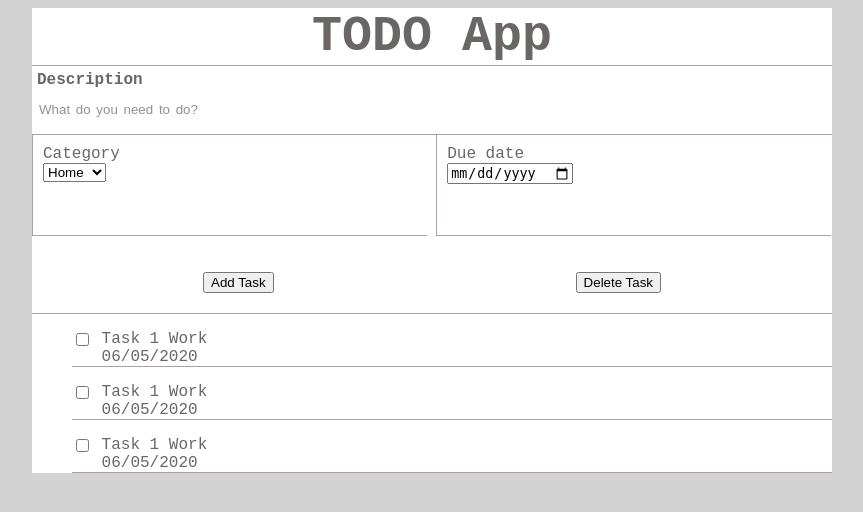
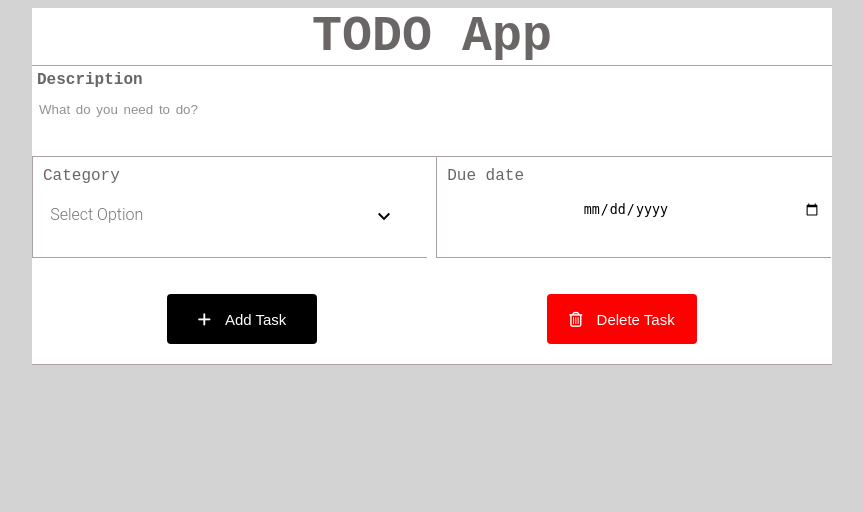
Before and after one commit to bhavuk-khanna/todolist, a Node server app: page / in a window 1280 px wide. Shown: the top 512 px of the page, without its empty margins (208-1071 px from the left). Run offline with Node 20, Linux system fonts and the light colour scheme; data that the repository does not hold is empty; some libraries are stand-ins or nearby versions.

Commit message:
made visual changes

```diff
--- /dev/null
+++ b/assets/CSS/custom-select.css
@@ -0,0 +1,104 @@
+/* ///  DECORATION CSS ///  */
+/* .cont_select_center {
+    position: absolute;
+    left: 50%;
+    top: 50%;
+    margin-top: -30px;
+    margin-left: -150px;
+  } */
+
+  .cont_heg_50 {
+    position: absolute;
+    height: 50%;
+    left: 0;
+    top: 0;
+    width: 100%;
+    background-color: #fd7b52;
+  }
+
+  /* ///  END DECORATION CSS  ///  */
+  .icon_select_mate {
+    position: absolute;
+    top: 20px;
+    right: 2%;
+    font-size: 16px;
+    height: 22px;
+    transition: all 275ms;
+  }
+
+  .select_mate {
+    position: relative;
+    float: left;
+    min-width: 300px;
+    width: 360px;
+    min-height: 70px;
+    font-family: 'Roboto';
+    color: #777;
+    font-weight: 300;
+    background-color: #fff;
+    /* box-shadow: 1px 2px 10px -2px rgba(0, 0, 0, 0.3); */
+    border-radius: 3px;
+    transition: all 375ms ease-in-out;
+    /* Oculto el elemento select */
+  }
+  .select_mate select {
+    position: absolute;
+    overflow: hidden;
+    height: 0px;
+    opacity: 0;
+  }
+
+  .cont_list_select_mate {
+    position: relative;
+    float: left;
+    width: 100%;
+  }
+
+  .cont_select_int {
+    position: absolute;
+    left: 0px;
+    top: 0px;
+    z-index: 999;
+    overflow: hidden;
+    height: 0px;
+    width: 100%;
+    background-color: #fff;
+    padding: 0px;
+    margin-bottom: 0px;
+    margin-top: 0px;
+    border-radius: 0px 0px 3px 3px;
+    box-shadow: 1px 4px 10px -2px rgba(0, 0, 0, 0.2);
+    transition: all 375ms ease-in-out;
+  }
+  .cont_select_int li {
+    position: relative;
+    float: left;
+    width: 96%;
+    border-bottom: 1px solid #E0E0E0;
+    background-color: #F5F5F5;
+    list-style-type: none;
+    padding: 10px 2%;
+    margin: 0px;
+    transition: all 275ms ease-in-out;
+    display: block;
+    cursor: pointer;
+  }
+  .cont_select_int li:last-child {
+    border-radius: 3px;
+    border-bottom: 0px;
+  }
+  .cont_select_int li:hover {
+    background-color: #EEEEEE;
+  }
+  .cont_select_int .active {
+    background-color: #EEEEEE;
+  }
+
+  /* etiqueta <p> con la opcion selecionada  */
+  .selecionado_opcion {
+    padding: 20px 2%;
+    width: 96%;
+    display: block;
+    margin: 0px;
+    cursor: pointer;
+  }
--- a/assets/CSS/style.css
+++ b/assets/CSS/style.css
@@ -20,6 +20,7 @@ body{
 }
 
 .descrip-cntnr{
+    height: 80px;
     padding: 5px;
 }
 .desc-heading{
@@ -50,7 +51,12 @@ body{
 
 }
 
-
+.date-picker input{
+    height: 50px;
+    border: none;
+    text-align: center;
+    width: 100%;
+}
 .button-cntnr{
     padding: 20px;
     display: flex;
@@ -65,21 +71,136 @@ body{
     margin-bottom: 1em;
 }
 li input{
-    vertical-align: top;
     display: inline-block;
 }
-label{
+.label-cntnr-cntnr{
+    width: 90%;
     display: inline-block;
 }
+.label-cntnr{
+
+    /* display: inline-block; */
+    display: flex;
+    justify-content: space-between;
+    margin-left: 20px;
+    vertical-align: top;
+}
+.task-details-cntnr{
+
+    display: flex;
+    justify-content: space-around;
+}
+.desc-date-cntnr{
+    display: inline-block;
+
+}
 .task-desc{
-    display: inline-block;
+    font-weight: bold;
+    font-size: 20px;
+    /* display: inline-block; */
+    margin-bottom: 10px;
+
 }
 
 .task-category{
+    padding-top: 10px;
+    text-align: center;
     display: inline-block;
+
+    height: 30px;
+    width: 100px;
+    color: white;
+    border-radius: 2px;
+    font-size: 20px;
 }
-
+.home{
+    background-color: orange;
+}
+.work{
+    background-color: purple;
+}
+.school{
+    background-color: royalblue;
+}
+.task-date{
+    /* display: inline-block; */
+    margin-bottom: 10px;
+}
 
 .hidden{
     display: none;
 }
+
+
+.btn{
+    height: 50px;
+    width: 150px;
+    border: none;
+    color: white;
+    font-size: 15px;
+    border-radius: 4px;
+}
+
+.btn div{
+    margin-left: 10px;
+    display: inline-block;
+
+}
+
+#add-task-btn{
+    background-color: black;
+}
+
+#delete-task-btn{
+    background-color: red;
+}
+
+
+
+/*-------------Custom Checkboxes-----------*/
+
+li input {
+    padding: 0;
+    height: initial;
+    width: initial;
+    margin-bottom: 0;
+    display: none;
+    cursor: pointer;
+  }
+
+  li label {
+    position: relative;
+    cursor: pointer;
+
+  }
+
+  li label:before {
+    content:'';
+    -webkit-appearance: none;
+    background-color: transparent;
+    border: 2px solid #07090a;
+    box-shadow: 0 1px 2px rgba(0, 0, 0, 0.05), inset 0px -15px 10px -12px rgba(0, 0, 0, 0.05);
+    padding: 10px;
+    display: inline-block;
+    position: relative;
+    vertical-align: middle;
+    cursor: pointer;
+    margin-right: 5px;
+  }
+
+  li input:checked + label:after {
+    content: '';
+    display: block;
+    position: absolute;
+    top: 2px;
+    left: 9px;
+    width: 6px;
+    height: 14px;
+    border: solid #fff;
+    border-width: 0 2px 2px 0;
+    transform: rotate(45deg);
+  }
+
+  li input:checked + label:before {
+    background: #07090a;
+  }
--- /dev/null
+++ b/assets/javascript/custom-select.js
@@ -0,0 +1,105 @@
+window.onload = function(){
+    crear_select();
+  }
+
+  var Navegador_ = (window.navigator.userAgent||window.navigator.vendor||window.opera),
+          Firfx = /Firefox/i.test(Navegador_),
+          Mobile_ = /Android|webOS|iPhone|iPad|iPod|BlackBerry/i.test(Navegador_),
+      FirfoxMobile = (Firfx && Mobile_);
+
+  var li = new Array();
+  function crear_select(){
+  var div_cont_select = document.querySelectorAll("[data-mate-select='active']");
+  var select_ = '';
+  for (var e = 0; e < div_cont_select.length; e++) {
+  div_cont_select[e].setAttribute('data-indx-select',e);
+  div_cont_select[e].setAttribute('data-selec-open','false');
+  var ul_cont = document.querySelectorAll("[data-indx-select='"+e+"'] > .cont_list_select_mate > ul");
+   select_ = document.querySelectorAll("[data-indx-select='"+e+"'] >select")[0];
+   if (Mobile_ || FirfoxMobile) {
+  select_.addEventListener('change', function () {
+   _select_option(select_.selectedIndex,e);
+  });
+   }
+  var select_optiones = select_.options;
+  document.querySelectorAll("[data-indx-select='"+e+"']  > .selecionado_opcion ")[0].setAttribute('data-n-select',e);
+  document.querySelectorAll("[data-indx-select='"+e+"']  > .icon_select_mate ")[0].setAttribute('data-n-select',e);
+  for (var i = 0; i < select_optiones.length; i++) {
+  li[i] = document.createElement('li');
+  if (select_optiones[i].selected == true || select_.value == select_optiones[i].innerHTML ) {
+  li[i].className = 'active';
+  document.querySelector("[data-indx-select='"+e+"']  > .selecionado_opcion ").innerHTML = select_optiones[i].innerHTML;
+  };
+  li[i].setAttribute('data-index',i);
+  li[i].setAttribute('data-selec-index',e);
+  // funcion click al selecionar
+  li[i].addEventListener( 'click', function(){  _select_option(this.getAttribute('data-index'),this.getAttribute('data-selec-index')); });
+
+  li[i].innerHTML = select_optiones[i].innerHTML;
+  ul_cont[0].appendChild(li[i]);
+
+      }; // Fin For select_optiones
+    }; // fin for divs_cont_select
+  } // Fin Function
+
+
+
+  var cont_slc = 0;
+  function open_select(idx){
+  var idx1 =  idx.getAttribute('data-n-select');
+    var ul_cont_li = document.querySelectorAll("[data-indx-select='"+idx1+"'] .cont_select_int > li");
+  var hg = 0;
+  var slect_open = document.querySelectorAll("[data-indx-select='"+idx1+"']")[0].getAttribute('data-selec-open');
+  var slect_element_open = document.querySelectorAll("[data-indx-select='"+idx1+"'] select")[0];
+   if (Mobile_ || FirfoxMobile) {
+    if (window.document.createEvent) { // All
+    var evt = window.document.createEvent("MouseEvents");
+    evt.initMouseEvent("mousedown", false, true, window, 0, 0, 0, 0, 0, false, false, false, false, 0, null);
+      slect_element_open.dispatchEvent(evt);
+  } else if (slect_element_open.fireEvent) { // IE
+    slect_element_open.fireEvent("onmousedown");
+  }
+  }else {
+
+
+    for (var i = 0; i < ul_cont_li.length; i++) {
+  hg += ul_cont_li[i].offsetHeight;
+  };
+   if (slect_open == 'false') {
+   document.querySelectorAll("[data-indx-select='"+idx1+"']")[0].setAttribute('data-selec-open','true');
+   document.querySelectorAll("[data-indx-select='"+idx1+"'] > .cont_list_select_mate > ul")[0].style.height = hg+"px";
+   document.querySelectorAll("[data-indx-select='"+idx1+"'] > .icon_select_mate")[0].style.transform = 'rotate(180deg)';
+  }else{
+   document.querySelectorAll("[data-indx-select='"+idx1+"']")[0].setAttribute('data-selec-open','false');
+   document.querySelectorAll("[data-indx-select='"+idx1+"'] > .icon_select_mate")[0].style.transform = 'rotate(0deg)';
+   document.querySelectorAll("[data-indx-select='"+idx1+"'] > .cont_list_select_mate > ul")[0].style.height = "0px";
+   }
+  }
+
+  } // fin function open_select
+
+  function salir_select(indx){
+  var select_ = document.querySelectorAll("[data-indx-select='"+indx+"'] > select")[0];
+   document.querySelectorAll("[data-indx-select='"+indx+"'] > .cont_list_select_mate > ul")[0].style.height = "0px";
+  document.querySelector("[data-indx-select='"+indx+"'] > .icon_select_mate").style.transform = 'rotate(0deg)';
+   document.querySelectorAll("[data-indx-select='"+indx+"']")[0].setAttribute('data-selec-open','false');
+  }
+
+
+  function _select_option(indx,selc){
+   if (Mobile_ || FirfoxMobile) {
+  selc = selc -1;
+  }
+    var li_s = document.querySelectorAll("[data-indx-select='"+selc+"'] .cont_select_int > li");
+    var p_act = document.querySelectorAll("[data-indx-select='"+selc+"'] > .selecionado_opcion")[0].innerHTML = li_s[indx].innerHTML;
+  var select_optiones = document.querySelectorAll("[data-indx-select='"+selc+"'] > select > option");
+  for (var i = 0; i < li_s.length; i++) {
+  if (li_s[i].className == 'active') {
+  li_s[i].className = '';
+  };
+  li_s[indx].className = 'active';
+
+  };
+  select_optiones[indx].selected = true;
+  salir_select(selc);
+  }
--- a/package.json
+++ b/package.json
@@ -19,6 +19,7 @@
   "homepage": "https://github.com/bhavuk-khanna/todolist#readme",
   "dependencies": {
     "ejs": "^3.1.2",
-    "express": "^4.17.1"
+    "express": "^4.17.1",
+    "mongoose": "^5.9.13"
   }
 }
--- a/routes/index.js
+++ b/routes/index.js
@@ -2,10 +2,11 @@ const express = require('express');
 
 const router = express.Router();
 const homeController = require('../controllers/home_controller');
-
+const addTaskController = require('../controllers/add_task_controller');
 
 
 router.get("/",homeController.home);
 
+router.all("/add-task",addTaskController.addTask);
 
 module.exports = router;
--- a/views/home.ejs
+++ b/views/home.ejs
@@ -1,71 +1,106 @@
 <html>
     <head>
         <title>TODO List</title>
+        <link rel="stylesheet" href="CSS/custom-select.css">
         <link rel="stylesheet" href="CSS/style.css">
     </head>
     <body>
         <div class="todo-cntnr">
             <div class="heading border-below">TODO App</div>
-            <form action="/add-task" method="POST" id="add-task">
+            <form action="/add-task" method=post id="add-task">
                 <div class="descrip-cntnr border-below">
                     <div class="desc-heading">Description</div>
-                    <input id="descrip-text" type="text" placeholder="What do you need to do?" required>
+                    <input id="descrip-text" name="desc" type="text" placeholder="What do you need to do?" required>
                 </div>
+
                     <div class="category-cntnr border-below">
                         <div class="cat-head">Category</div>
-                    <select>
+                        <!-- <select name="cat" form="add-task" id="cat">
+                            <option value="">Select Option</option>
                             <option value="home">Home</option>
                             <option value="work">Work</option>
                             <option value="school">School</option>
+                        </select> -->
+
+                        <div class="cont_select_center">
+
+                            <!-- Custom select structure -->
+                              <div class="select_mate" data-mate-select="active" >
+                                  <select name="cat" form="add-task" onclick="return false;" id="cat">
+                                  <option value="" >Select Option </option>
+                                  <option value="home">Home</option>
+                                  <option value="work" >Work</option>
+                                  <option value="school">School</option>
                                   </select>
+                                  <p class="selecionado_opcion"  onclick="open_select(this)" ></p>
+                                  <span onclick="open_select(this)" class="icon_select_mate" >
+                                      <svg fill="#000000" height="24" viewBox="0 0 24 24" width="24" xmlns="http://www.w3.org/2000/svg">
+                                          <path d="M7.41 7.84L12 12.42l4.59-4.58L18 9.25l-6 6-6-6z"/>
+                                          <path d="M0-.75h24v24H0z" fill="none"/>
+                                      </svg>
+                                  </span>
+                                  <div class="cont_list_select_mate">
+                                    <ul class="cont_select_int">  </ul>
                                   </div>
+                                </div>
+                                <!-- Custom select structure -->
+
+
+                          </div>
+
+                    </div>
+
+
                 <div class="category-cntnr  border-below" id="duedate-cntnr">
                     <div class="cat-head" >Due date</div>
-                    <input type="date" required>
+                    <div class="date-picker">
+                        <input type="date" name="date" required>
+                    </div>
+
                 </div>
                 <button type="submit" class="hidden" id="add-task-submit"></button>
 
             </form>
             <div class = "button-cntnr border-below">
-                <button id="add-task-btn" >Add Task</button>
-                <button id="delete-task-btn">Delete Task</button>
+                <button class="btn" id="add-task-btn">
+                    <i class="fas fa-plus"></i>
+                    <div>Add Task</div>
+
+                </button>
+                <button class="btn" id="delete-task-btn">
+                    <i class="far fa-trash-alt"></i>
+                    <div>Delete Task</div>
+                </button>
             </div>
 
 
 
-            <form action="/delete-task" method="POST" id="delete-task">
+            <form action="/delete-task" method=post id="delete-task">
                 <div class="tasks-cntnr">
                     <ul>
+                        <% for(let i of taskList) {%>
                         <li class="border-below">
-                            <input type="checkbox" id="task1" >
-                            <label for="task1">
-                                    <div class="task-desc">Task 1</div>
-                                    <div class="task-category">Work</div>
-                                    <div class="task-date">06/05/2020</div>
-                            </label>
+                            <input  type="checkbox" name ="tasks" id="<%=i.id%>" value="<%=i.id%>">
+                            <label for="<%=i.id%>">
+                                <div class="label-cntnr-cntnr">
+                                <div class="label-cntnr">
+                                    <div class="desc-date-cntnr">
+                                        <div class="task-desc"><%=i.description %></div>
 
 
+                                        <div class="task-date">
+                                            <i class="far fa-calendar-alt"></i>
+                                            <%=i.dueDate.toDateString() %>
+                                        </div>
+                                    </div>
+
+                                    <div class="task-category <%=i.category %>"><%=i.category %></div>
+                                </div>
+                                </div>
+                            </label>
                         </li>
-                        <li class="border-below">
-                            <input type="checkbox" id="task1" >
-                            <label for="task1">
-                                    <div class="task-desc">Task 1</div>
-                                    <div class="task-category">Work</div>
-                                    <div class="task-date">06/05/2020</div>
-                            </label>
 
-
-                        </li>
-                        <li class="border-below">
-                            <input type="checkbox" id="task1" >
-                            <label for="task1">
-                                    <div class="task-desc">Task 1</div>
-                                    <div class="task-category">Work</div>
-                                    <div class="task-date">06/05/2020</div>
-                            </label>
-
-
-                        </li>
+                        <%}%>
                     </ul>
                 </div>
                 <button type="submit" class="hidden" id="delete-task-submit"></button>
@@ -74,6 +109,8 @@
 
 
         </div>
+        <script src="https://kit.fontawesome.com/ed46840379.js" crossorigin="anonymous"></script>
+        <script src="javascript/custom-select.js"></script>
         <script src="javascript/index.js"></script>
     </body>
 </html>
```
Also changed, not shown: config/mongoose.js (added, +17 -0 lines), controllers/add_task_controller.js (added, +20 -0 lines), index.js (+92 -2 lines), models/task.js (added, +19 -0 lines), assets/javascript/index.js (line endings or trailing spaces), 1 other file. Lines whose indentation alone changed are shown as unchanged.
